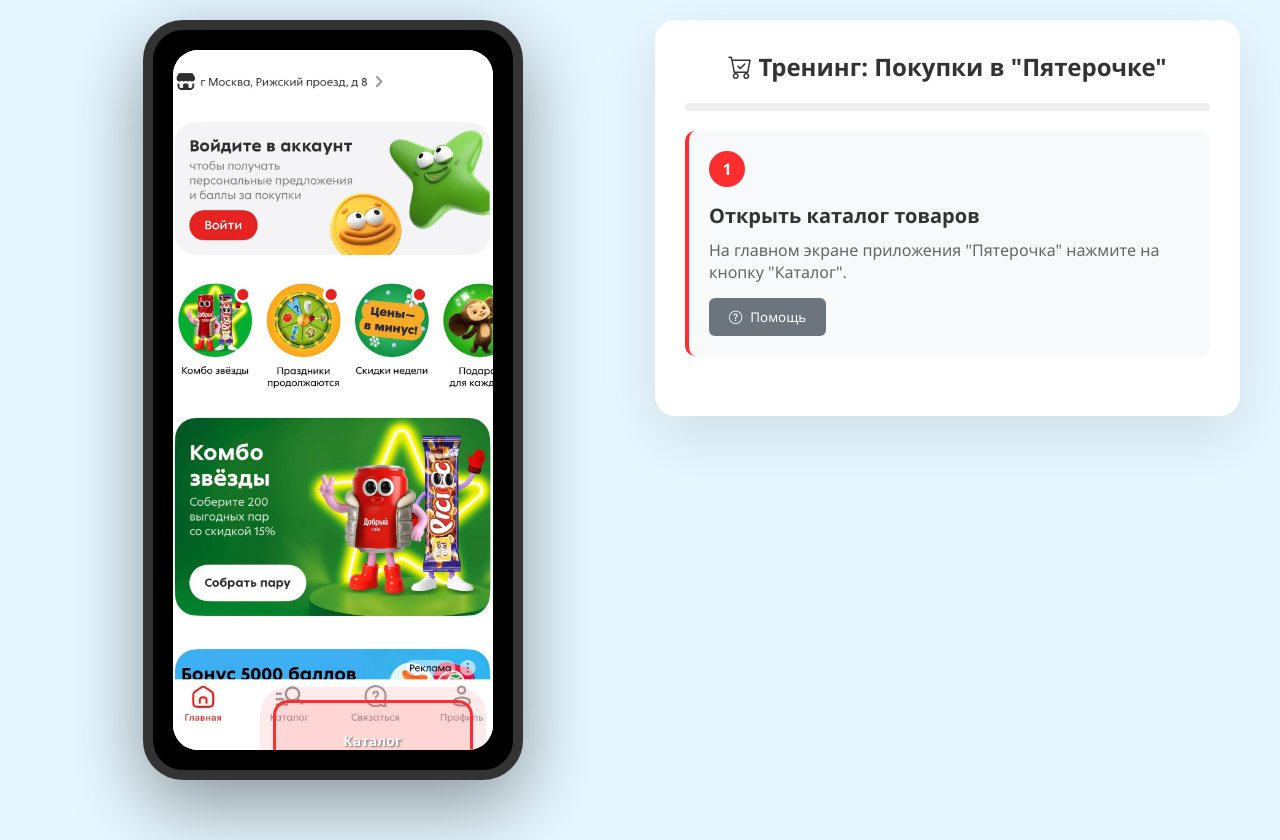
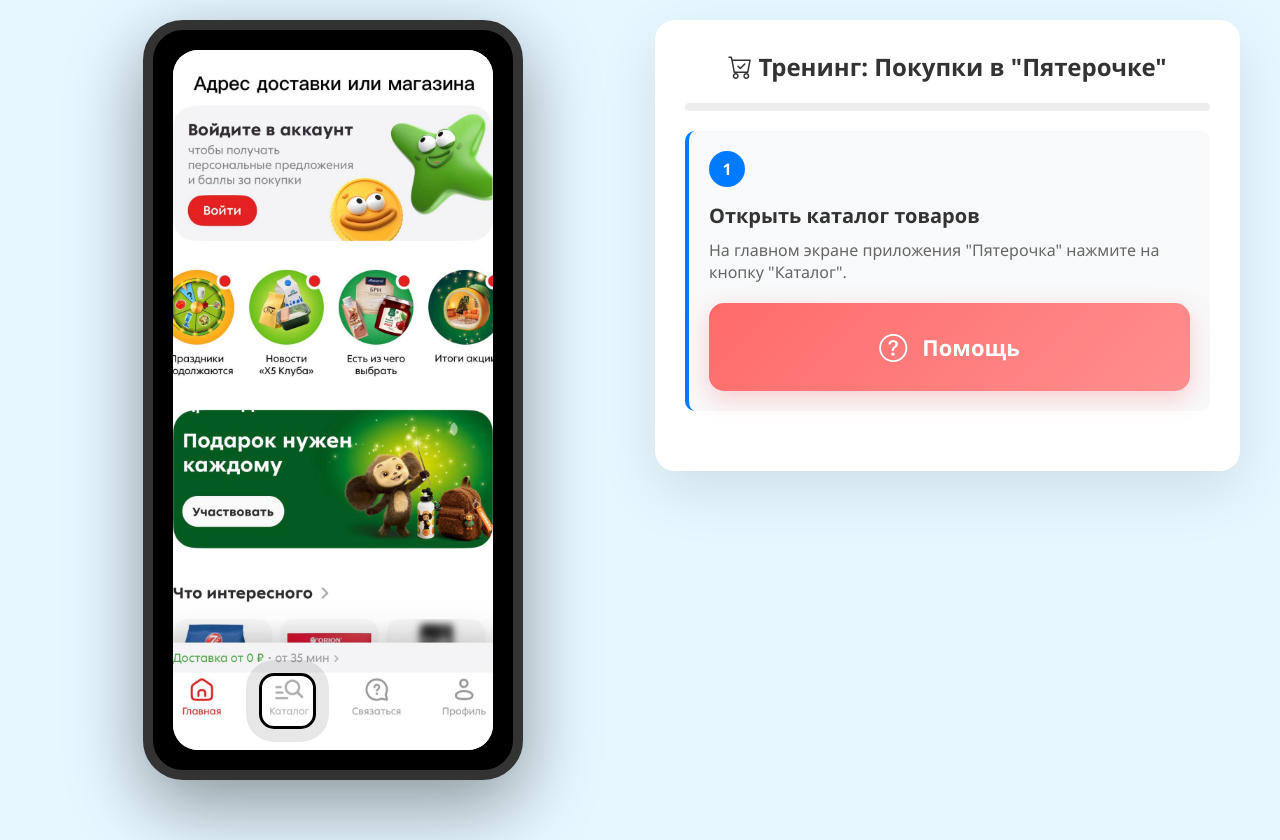
Before and after one commit to anastkozyr/PredProf, a Flask app: page /online_shopping in a window 1280 px wide. Run offline with Flask 3, Linux system fonts and the light colour scheme; a user stored in the database is signed in.

Commit message:
почти норм базовая пятерочка

```diff
--- a/templates/online_shopping_basic.html
+++ b/templates/online_shopping_basic.html
@@ -82,8 +82,8 @@
 
         .clickable-area {
             position: absolute;
-            background: rgba(255, 46, 46, 0.2);
-            border: 3px solid #ff2e2e;
+            background: rgba(255, 255, 255, 0.2);
+            border: 3px solid #000000;
             border-radius: 15px;
             pointer-events: all;
             cursor: pointer;
@@ -99,19 +99,19 @@
         }
 
         .clickable-area:hover {
-            background: rgba(255, 46, 46, 0.4);
+            background: rgba(0, 255, 0, 0.4);
             transform: scale(1.05);
         }
 
         .clickable-area.active {
             animation: pulse 1.5s infinite;
-            box-shadow: 0 0 20px rgba(255, 46, 46, 0.5);
+            box-shadow: 0 0 20px rgba(0, 0, 0, 0.5);
         }
 
         @keyframes pulse {
-            0% { box-shadow: 0 0 0 0 rgba(255, 46, 46, 0.7); }
-            70% { box-shadow: 0 0 0 15px rgba(255, 46, 46, 0); }
-            100% { box-shadow: 0 0 0 0 rgba(255, 46, 46, 0); }
+            0% { box-shadow: 0 0 0 0 rgba(0, 0, 0, 0.7); }
+            70% { box-shadow: 0 0 0 15px rgba(0, 0, 0, 0); }
+            100% { box-shadow: 0 0 0 0 rgba(0, 0, 0, 0); }
         }
 
         /* Модальное окно для ввода */
@@ -238,11 +238,11 @@
 
         .task.active {
             display: block;
-            border-left: 4px solid #ff2e2e;
+            border-left: 4px solid #007AFF;
         }
 
         .task-number {
-            background: #ff2e2e;
+            background: #007AFF;
             color: white;
             width: 36px;
             height: 36px;
@@ -265,20 +265,34 @@
             margin-bottom: 15px;
         }
 
-        .help-btn {
-            background: #6c757d;
+        /* Большая кнопка помощи */
+        .help-btn-big {
+            background: linear-gradient(135deg, #ff6b6b, #ff8e8e);
             color: white;
             border: none;
-            padding: 10px 20px;
-            border-radius: 6px;
+            padding: 25px 40px;
+            border-radius: 15px;
             cursor: pointer;
-            display: inline-flex;
+            margin-top: 20px;
+            display: flex;
             align-items: center;
-            gap: 8px;
+            justify-content: center;
+            gap: 15px;
+            width: 100%;
+            font-size: 22px;
+            font-weight: bold;
+            transition: all 0.3s;
+            box-shadow: 0 8px 25px rgba(255, 107, 107, 0.3);
         }
 
-        .help-btn:hover {
-            background: #5a6268;
+        .help-btn-big:hover {
+            transform: translateY(-5px);
+            box-shadow: 0 12px 30px rgba(255, 107, 107, 0.4);
+            background: linear-gradient(135deg, #ff5252, #ff7b7b);
+        }
+
+        .help-btn-big i {
+            font-size: 28px;
         }
 
         .help-content {
@@ -287,7 +301,7 @@
             border-radius: 8px;
             margin-top: 15px;
             display: none;
-            border-left: 3px solid #ff2e2e;
+            border-left: 3px solid #007AFF;
         }
 
         .help-content.active {
@@ -295,7 +309,7 @@
         }
 
         .next-btn {
-            background: #ff2e2e;
+            background: linear-gradient(135deg, #28a745, #20c997);
             color: white;
             border: none;
             padding: 15px 30px;
@@ -313,7 +327,8 @@
         }
 
         .next-btn:hover {
-            background: #e52525;
+            transform: translateY(-5px);
+            box-shadow: 0 12px 30px rgba(40, 167, 69, 0.4);
         }
 
         .complete-screen {
@@ -413,27 +428,6 @@
             }
         }
 
-        /* Подсказка */
-        .hint {
-            position: absolute;
-            bottom: 20px;
-            left: 50%;
-            transform: translateX(-50%);
-            background: rgba(255, 46, 46, 0.9);
-            color: white;
-            padding: 10px 20px;
-            border-radius: 20px;
-            font-weight: bold;
-            z-index: 100;
-            text-align: center;
-            display: none;
-        }
-
-        .hint.active {
-            display: block;
-            animation: fadeInOut 3s ease-in-out;
-        }
-
         @keyframes fadeInOut {
             0%, 100% { opacity: 0; }
             10%, 90% { opacity: 1; }
@@ -508,43 +502,42 @@
                     <div class="task-description">
                         <p>На главном экране приложения "Пятерочка" нажмите на кнопку "Каталог".</p>
                     </div>
-                    <button class="help-btn" onclick="toggleHelp(1)">
+                    <button class="help-btn-big" onclick="toggleHelp(1)">
                         <i class="bi bi-question-circle"></i> Помощь
                     </button>
                     <div id="help1" class="help-content">
                         <p><strong>Как выполнить:</strong></p>
                         <p>1. Посмотрите на экран телефона справа</p>
-                        <p>2. Найдите зеленую кнопку "Каталог"</p>
+                        <p>2. На панели внизу экрана найдите кнопку "Каталог"</p>
                         <p>3. Нажмите на эту кнопку</p>
-                        <p><em>Если кнопка не нажимается, проверьте что курсор превращается в указатель при наведении</em></p>
                     </div>
                 </div>
 
                 <div id="task2" class="task">
                     <div class="task-number">2</div>
-                    <h2 class="task-title">Найти и добавить хлеб</h2>
+                    <h2 class="task-title">Положить хлеб в корзину</h2>
                     <div class="task-description">
                         <p>В каталоге найдите хлеб через поиск и добавьте его в корзину.</p>
                     </div>
-                    <button class="help-btn" onclick="toggleHelp(2)">
+                    <button class="help-btn-big" onclick="toggleHelp(2)">
                         <i class="bi bi-question-circle"></i> Помощь
                     </button>
                     <div id="help2" class="help-content">
                         <p><strong>Как выполнить:</strong></p>
                         <p>1. В каталоге найдите строку поиска</p>
                         <p>2. Введите "Хлеб"</p>
-                        <p>3. Нажмите на иконку поиска</p>
+                        <p>3. Нажмите Enter</p>
                         <p>4. Выберите хлеб и нажмите "В корзину"</p>
                     </div>
                 </div>
 
                 <div id="task3" class="task">
                     <div class="task-number">3</div>
-                    <h2 class="task-title">Найти и добавить кашу</h2>
+                    <h2 class="task-title">Положить кашу в корзину</h2>
                     <div class="task-description">
-                        <p>Вернитесь в каталог, найдите категорию "Завтраки" и добавьте кашу.</p>
+                        <p>Вернитесь в каталог и добавьте кашу из категории "Завтраки" в корзину.</p>
                     </div>
-                    <button class="help-btn" onclick="toggleHelp(3)">
+                    <button class="help-btn-big" onclick="toggleHelp(3)">
                         <i class="bi bi-question-circle"></i> Помощь
                     </button>
                     <div id="help3" class="help-content">
@@ -562,7 +555,7 @@
                     <div class="task-description">
                         <p>Перейдите в корзину и проверьте добавленные товары.</p>
                     </div>
-                    <button class="help-btn" onclick="toggleHelp(4)">
+                    <button class="help-btn-big" onclick="toggleHelp(4)">
                         <i class="bi bi-question-circle"></i> Помощь
                     </button>
                     <div id="help4" class="help-content">
@@ -609,76 +602,111 @@
         // Координаты кликабельных областей (примерные)
         const screenConfigs = {
             'five_1.jpg': {
-                hint: 'Нажмите на зеленую кнопку "Каталог" внизу',
                 areas: [
                     {
                         id: 'catalog-btn',
-                        name: 'Каталог',
+                        name: '',
                         // Пробуем разные координаты - начнем с большой области
-                        top: '650px',     // Внизу экрана
-                        left: '100px',    // Слева
-                        width: '200px',   // Ширина
-                        height: '80px',   // Высота
+                        top: '89%',     // Внизу экрана
+                        left: '27%',    // Слева
+                        width: '18%',   // Ширина
+                        height: '8%',   // Высота
                         action: 'openCatalog'
                     }
                 ]
             },
             'five_catalog.jpg': {
-                hint: 'Нажмите на поле поиска вверху',
                 areas: [
                     {
                         id: 'search-input',
-                        name: 'Поиск',
-                        top: '120px',
-                        left: '40px',
-                        width: '280px',
-                        height: '50px',
-                        action: 'showSearchModal'
+                        name: '',
+                        top: '15%',
+                        left: '3%',
+                        width: '81%',
+                        height: '6%',
+                        action: 'showSearch'
                     }
                 ]
             },
             'five_search.jpg': {
-                hint: 'Нажмите на хлеб чтобы добавить в корзину',
+                areas: [
+                    {
+                        id: 'bread-input',
+                        name: '',
+                        top: '1.5%',
+                        left: '10%',
+                        width: '80%',
+                        height: '6%',
+                        action: 'findBread'
+                    }
+                ]
+            },
+            'bread.jpg': {
                 areas: [
                     {
                         id: 'bread-item',
-                        name: 'Хлеб',
-                        top: '200px',
-                        left: '30px',
-                        width: '300px',
-                        height: '100px',
+                        name: '',
+                        top: '62%',
+                        left: '35%',
+                        width: '30%',
+                        height: '5%',
                         action: 'addBread'
                     }
                 ]
             },
-            'five_breakfast.jpg': {
-                hint: 'Нажмите на рисовую кашу',
+            'bread_in_basket.jpg': {
                 areas: [
                     {
-                        id: 'porridge-item',
-                        name: 'Каша',
-                        top: '200px',
-                        left: '30px',
-                        width: '300px',
-                        height: '100px',
+                        id: 'cancel-btn',
+                        name: '',
+                        top: '1.5%',
+                        left: '76%',
+                        width: '10%',
+                        height: '5%',
+                        action: 'cancel_find_bread'
+                    }
+                ]
+            },
+            'catalog_food.jpg': {
+                areas: [
+                    {
+                        id: 'breakfast-btn',
+                        name: '',
+                        top: '18%',
+                        left: '34%',
+                        width: '33%',
+                        height: '16%',
+                        action: 'openBreakfast'
+                    }
+                ]
+            },
+            'breakfast.jpg': {
+                areas: [
+                    {
+                        id: 'add-btn',
+                        name: '',
+                        top: '40%',
+                        left: '50%',
+                        width: '50%',
+                        height: '5%',
                         action: 'addPorridge'
                     }
                 ]
             },
-            'five_cart.jpg': {
-                hint: 'Нажмите на кнопку корзины',
+            'pice_porridge_in_basket.jpg': {
                 areas: [
                     {
-                        id: 'cart-btn',
-                        name: 'Корзина',
-                        top: '650px',
-                        left: '120px',
-                        width: '150px',
-                        height: '50px',
-                        action: 'checkCart'
+                        id: 'basket-btn',
+                        name: '',
+                        top: '83%',
+                        left: '67%',
+                        width: '32%',
+                        height: '5%',
+                        action: 'watchBasket'
                     }
                 ]
             }
+
         };
 
         // Загрузка данных пользователя
@@ -715,10 +743,6 @@
                 `<img src="{{ url_for('images_files', filename='five/') }}${imageName}" alt="Экран приложения"
                       onload="initClickableAreas()">`;
 
-            // Показываем подсказку
-            if (config && config.hint) {
-                setTimeout(() => showHint(config.hint), 500);
-            }
         }
 
         // Инициализация кликабельных областей после загрузки изображения
@@ -748,9 +772,6 @@
                     document.getElementById('interactiveOverlay').appendChild(clickableArea);
                 });
             }
-
-            // Показываем координаты для отладки
-            updateDebugInfo();
         }
 
         // Обработка клика по области
@@ -766,16 +787,37 @@
                     showNotification('Каталог открыт! Теперь найдите поле поиска.');
                     break;
 
+                case 'showSearch':
+                    loadScreen('five_search.jpg');
+                    break;
+
                 case 'showSearchModal':
+                    loadScreen('five_search.jpg');
                     showModal('Поиск товара', 'searchProduct', 'Введите название товара:');
                     break;
 
+                case 'findBread':
+                    loadScreen('bread.jpg');
+                    break;
+
                 case 'addBread':
-                    showModal('Добавление хлеба', 'confirmAddBread', 'Введите количество хлеба:');
+                    loadScreen('bread_in_basket.jpg');
+                    break;
+
+                case 'cancel_find_bread':
+                    loadScreen('catalog_food.jpg');
+                    break;
+
+                case 'openBreakfast':
+                    loadScreen('breakfast.jpg');
                     break;
 
                 case 'addPorridge':
-                    showModal('Добавление каши', 'confirmAddPorridge', 'Введите количество каши:');
+                    loadScreen('pice_porridge_in_basket.jpg');
+                    break;
+
+                case 'watchBasket':
+                    loadScreen('fool_basket.jpg');
                     break;
 
                 case 'checkCart':
@@ -826,9 +868,6 @@
                     if (inputValue.toLowerCase() === 'хлеб') {
                         closeModal();
                         loadScreen('five_search.jpg');
-                        showNotification('Найден хлеб! Нажмите на него чтобы добавить в корзину.');
-                    } else {
-                        showNotification('Для выполнения задания введите "Хлеб"');
                     }
                     break;
 
@@ -845,7 +884,6 @@
                         // Возвращаемся в каталог для следующего задания
                         setTimeout(() => {
                             loadScreen('five_catalog.jpg');
-                            showHint('Теперь найдите категорию "Завтраки"');
                         }, 1500);
                     }
                     break;
@@ -859,32 +897,9 @@
                             completeTask(3);
                         }
                         showNotification(`Добавлено ${porridgeQty} каш(и) в корзину!`);
-
-                        // Показываем подсказку про корзину
-                        setTimeout(() => {
-                            showHint('Теперь откройте корзину чтобы проверить товары');
-                        }, 1000);
                     }
                     break;
             }
-        }
-
-        // Показать подсказку
-        function showHint(message) {
-            const hintElement = document.getElementById('hint');
-            hintElement.textContent = message;
-            hintElement.classList.add('active');
-
-            setTimeout(() => {
-                hintElement.classList.remove('active');
-            }, 3000);
-        }
-
-        // Обновить отладочную информацию
-        function updateDebugInfo() {
-            const debugElement = document.getElementById('coordinatesDebug');
-            const areas = screenConfigs[currentImage]?.areas || [];
-            debugElement.innerHTML = `Экран: ${currentImage}<br>Областей: ${areas.length}`;
         }
 
         // Сохранение прогресса
@@ -943,14 +958,11 @@
                 switch(currentTask) {
                     case 2:
                         loadScreen('five_catalog.jpg');
-                        showHint('Введите "Хлеб" в поле поиска');
                         break;
                     case 3:
                         loadScreen('five_catalog.jpg');
-                        showHint('Найдите категорию "Завтраки"');
                         break;
                     case 4:
-                        showHint('Откройте корзину чтобы проверить товары');
                         break;
                 }
             }
@@ -1007,14 +1019,6 @@
                 confirmAction();
             }
         });
-
-        // Для отладки: показывать координаты при клике
-        document.getElementById('interactiveOverlay').addEventListener('click', function(e) {
-            const rect = this.getBoundingClientRect();
-            const x = e.clientX - rect.left;
-            const y = e.clientY - rect.top;
-            console.log(`Клик в координатах: x=${x}, y=${y}`);
-        });
     </script>
 </body>
 </html>
```
Also changed, not shown: images/five/bread.jpg, images/five/five_1.jpg, images/five/five_catalog.jpg, images/five/fool_basket.jpg.
